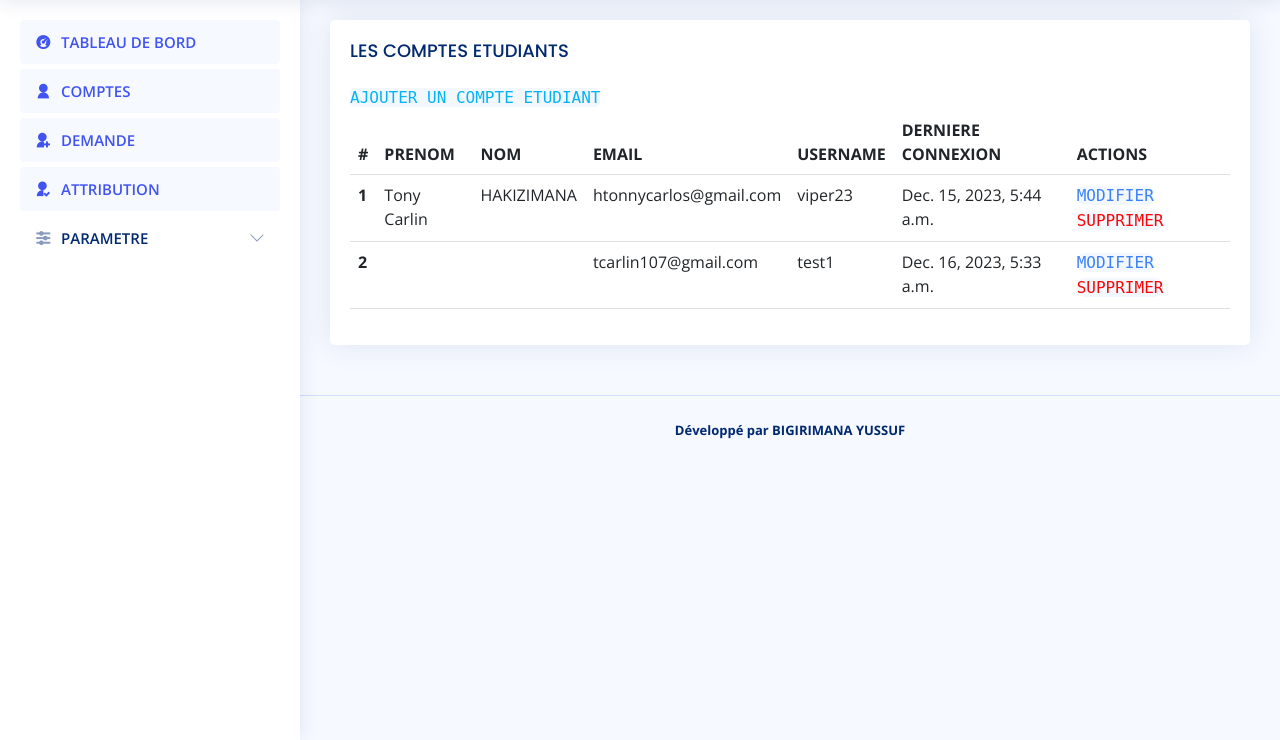
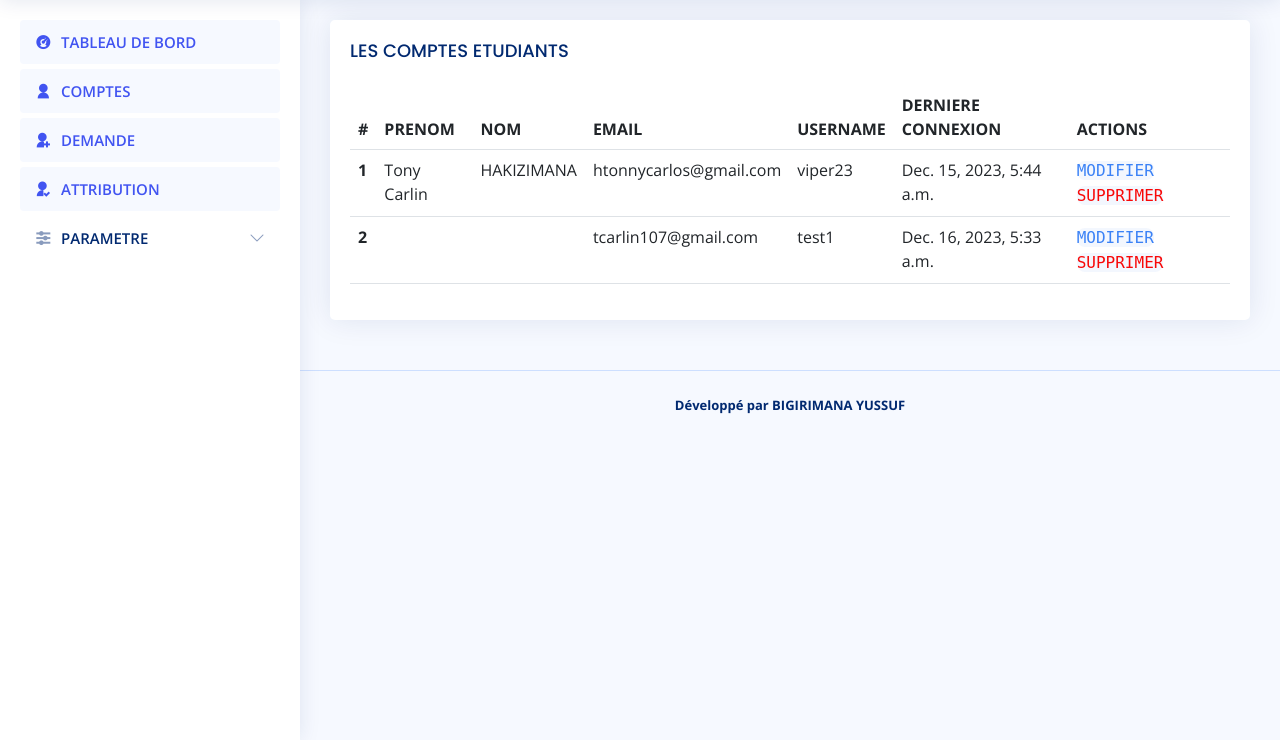
Before and after one commit to TonyV23/University-accommodation-management, a Django app: template app/templates/app/settings/users/index.html in a window 1280 px wide. Shown: the part 60-800 px from the top of the page. Run offline with Django 4.2, Linux system fonts and the light colour scheme; the template is opened without the code that fills it: values that come from a table or form of the project are taken from there, others are empty; data comes from the database, SQL or seed files in the repository; both versions use the stored data as it was after the commit; some libraries are stand-ins or nearby versions.

Commit message:
removed create account feature for admin

```diff
--- a/app/templates/app/settings/users/add.html
+++ b/app/templates/app/settings/users/add.html
@@ -30,10 +30,10 @@
             {{ form|crispy }}
         </div>
 
-        <div class="text-center">
+        <!-- <div class="text-center">
           <button type="submit" class="btn btn-primary">CREER UN COMPTE</button>
           <button type="reset" class="btn btn-secondary">Reinitialiser</button>
-        </div>
+        </div> -->
       </form>
 
     </div>
--- a/app/templates/app/settings/users/index.html
+++ b/app/templates/app/settings/users/index.html
@@ -22,7 +22,7 @@
         <div class="card">
             <div class="card-body">
                 <h5 class="card-title">LES COMPTES ETUDIANTS</h5>
-                <a href="{% url 'add_user' %}" class="hack2-btn">AJOUTER UN COMPTE ETUDIANT</a>
+                <!-- <a href="{% url 'add_user' %}" class="hack2-btn">AJOUTER UN COMPTE ETUDIANT</a> -->
                 <table class="table datatable">
                     <thead>
                         <tr>
```
Also changed, not shown: db.sqlite3.
